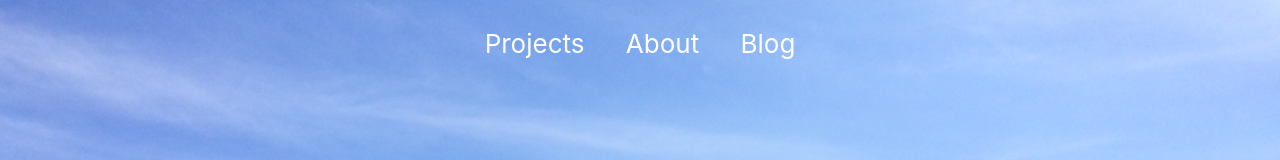
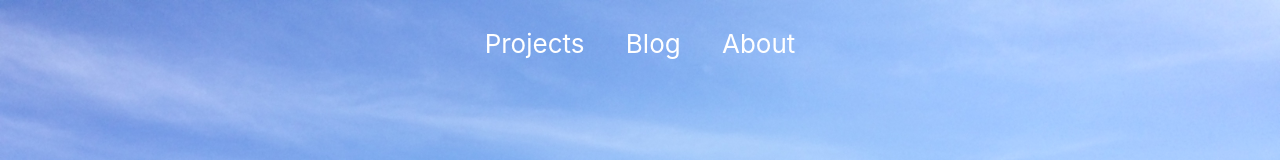
Before and after one commit to thebrandonlucas/homebase, a React (Create React App) app: page / in a window 1280 px wide. Shown: the top 160 px of the page. Built offline with nearby package versions, Linux system fonts and the light colour scheme.

Commit message:
about page text

```diff
--- a/src/App.css
+++ b/src/App.css
@@ -37,6 +37,15 @@ section {
 }
 
 .aboutpage {
+  /* background-image: url('images/background/IMG_2204.JPG');
+  background-attachment: fixed;
+  background-position: center;
+  background-repeat: no-repeat;
+  background-size: cover;
+  min-height: 100vh; */
+}
+
+.blogpage {
   background-image: url('images/background/IMG_2204.JPG');
   background-attachment: fixed;
   background-position: center;
@@ -90,6 +99,12 @@ section {
   object-fit: cover;
 }
 
+#navbar {
+  justify-content: center;
+  justify-self: center;
+  align-items: center;
+}
+
 /* for mobile */
 .fullscreen {
   min-height: 100vmax;
--- a/src/App.tsx
+++ b/src/App.tsx
@@ -25,22 +25,13 @@ function App() {
   return (
     <div id="bootstrap-overrides" className="App">
       <div className="homepage">
-        <Navbar expand="lg" className={activeClass + " navbar-container fixed-top "}>
+        <Navbar expand="lg" className={activeClass + " navbar-container fixed-top justify-content-around"}>
           <Navbar.Toggle aria-controls="basic-navbar-nav" />
           <Navbar.Collapse id="navbar">
-            <Nav className="justify-content-around w-100 align-self-center">
-              <Nav.Item>
+            <Nav className="justify-content-around w-100">
               <Nav.Link href="#projects">Projects</Nav.Link>
-
-              </Nav.Item>
-              <Nav.Item>
+              <Nav.Link href="#blog">Blog</Nav.Link>
               <Nav.Link href="#about">About</Nav.Link>
-              </Nav.Item>
-              <Nav.Item>
-              <Nav.Link href="#blog">Blog</Nav.Link>
-
-              </Nav.Item>
-
             </Nav>
           </Navbar.Collapse>
         </Navbar>
@@ -52,9 +43,8 @@ function App() {
         </div>
       </div>
       <ProjectsPage bgColor='rgb(16, 196, 112)' />
-      {/* <ExperiencePage bgColor='rgb(0, 89, 255)' /> */}
-      <AboutPage />
-      <BlogPage bgColor='rgb(255, 174, 0)' />
+      <BlogPage bgColor='rgba(0, 0, 0, 0.3)' />
+      <AboutPage bgColor='rgb(39, 182, 218)' />
     </div >
   );
 }
--- a/src/bootstrap-overrides.css
+++ b/src/bootstrap-overrides.css
@@ -32,3 +32,7 @@
     border-bottom-right-radius: 0;
     border-bottom-left-radius: 0;
 }
+
+/* #bootstrap-overrides .navbar-toggler {
+    background-color: aliceblue;
+} */
--- a/src/pages/AboutPage.tsx
+++ b/src/pages/AboutPage.tsx
@@ -2,11 +2,35 @@ import React, { useEffect, useState } from 'react';
 
 function AboutPage(props: any) {
     return (
-        <section id="about" className="page-container fullscreen aboutpage" style={{ backgroundColor: props.bgColor }}>
-            <h1>About Me</h1>
-            <h3>Mission</h3>
-            <p>To do as much good as possible in the limited time alloted to me</p>
-        </section>
+        <div className="aboutpage">
+            <div id="about" className="page-container fullscreen" style={{ backgroundColor: props.bgColor }}>
+                <h1>About Me</h1>
+                <div className="container">
+                    <div className="row">
+                        <div className="text-left">
+                            <h3>Mission</h3>
+                            <p>
+                                To live such that the world is a better place because I'm in it.
+                                <br />
+                                Maybe that's cliche, but when you boil things down, how else should I be living?
+                            </p>
+                            <p>
+                                I'm a Junior majoring in Computer Science at the University of Alabama who loves building innovative tools
+                                to solve real-world problems
+                            </p>
+                            <p>
+                                I chose Computer Science because no other occupation has the same potential for widespread
+                                impact
+                            </p>
+                            <p>
+                                From full-stack web and mobile development to blockchain and machine learning, I enjoy learning new
+                                and practical technologies that are bringing us into the future we could only envision
+                            </p>
+                        </div>
+                    </div>
+                </div>
+            </div>
+        </div>
     );
 }
 
--- a/src/pages/BlogPage.tsx
+++ b/src/pages/BlogPage.tsx
@@ -2,13 +2,16 @@ import React, { useEffect, useState } from 'react';
 
 function BlogPage(props: any) {
     return (
-        <section id="blog" className="page-container fullscreen" style={{ backgroundColor: props.bgColor }}>
-            <h1>Blog</h1>
-            <p>I'm doing work to try and make things better</p>
-            <p>Lorem, ipsum dolor sit amet consectetur adipisicing elit. Ea, eum. Dignissimos maiores quos ex ipsam. Totam accusantium amet ipsam sint veniam, sunt ullam officiis provident ipsum, explicabo, eveniet quis quisquam.</p>
-            <p>Lorem, ipsum dolor sit amet consectetur adipisicing elit. Ea, eum. Dignissimos maiores quos ex ipsam. Totam accusantium amet ipsam sint veniam, sunt ullam officiis provident ipsum, explicabo, eveniet quis quisquam.</p>
-            <p>Lorem, ipsum dolor sit amet consectetur adipisicing elit. Ea, eum. Dignissimos maiores quos ex ipsam. Totam accusantium amet ipsam sint veniam, sunt ullam officiis provident ipsum, explicabo, eveniet quis quisquam.</p>
-        </section>
+        <div className="blogpage">
+            <div id="blog" className="page-container fullscreen" style={{ backgroundColor: props.bgColor }}>
+                <h1>Blog</h1>
+                <p>I'm doing work to try and make things better</p>
+                <p>Lorem, ipsum dolor sit amet consectetur adipisicing elit. Ea, eum. Dignissimos maiores quos ex ipsam. Totam accusantium amet ipsam sint veniam, sunt ullam officiis provident ipsum, explicabo, eveniet quis quisquam.</p>
+                <p>Lorem, ipsum dolor sit amet consectetur adipisicing elit. Ea, eum. Dignissimos maiores quos ex ipsam. Totam accusantium amet ipsam sint veniam, sunt ullam officiis provident ipsum, explicabo, eveniet quis quisquam.</p>
+                <p>Lorem, ipsum dolor sit amet consectetur adipisicing elit. Ea, eum. Dignissimos maiores quos ex ipsam. Totam accusantium amet ipsam sint veniam, sunt ullam officiis provident ipsum, explicabo, eveniet quis quisquam.</p>
+            </div>
+        </div>
+
     );
 }
 
```
